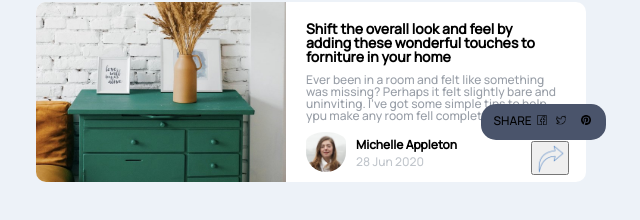
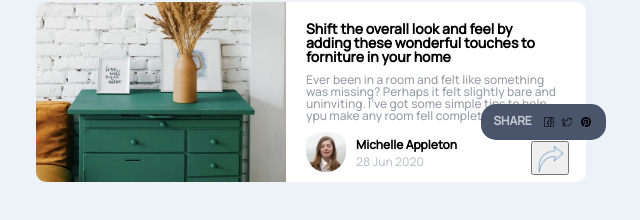
Before and after one commit to AylanaQueiroz/artigo.js, a plain HTML site: page index.html in a window 1280 px wide. Both pictures are taken after a click on the button 878 px from the left and 348 px from the top of the page. Shown: the part 190-410 px from the top of the page, 329-969 px from the left. Drawn offline with Linux system fonts and the light colour scheme; files whose address does not match are found by name.

Commit message:
aterações de cor

```diff
--- a/index.css
+++ b/index.css
@@ -96,28 +96,31 @@ display: inline;
 .share {
     margin-left: 10%;
     position: absolute;
-    top:30%
+    top:30%;
+    color:#c1c6cc;
+    font-weight: bold;
 
 }
 
 .fb {
     width: 8%;
-    top:30%;
+    top:35%;
     position: absolute;
-    left:45%;
+    left:50%;
+
 
 }
 
 .tt {
     width:8%;
     position: absolute;
-    top:30%;
-    margin-left: 60%;
+    top:35%;
+    margin-left: 65%;
 }
 
 .pinterest {
     width:8%;
     position: absolute;
-    top:30%;
+    top:35%;
     margin-left: 80%;
 }
```
